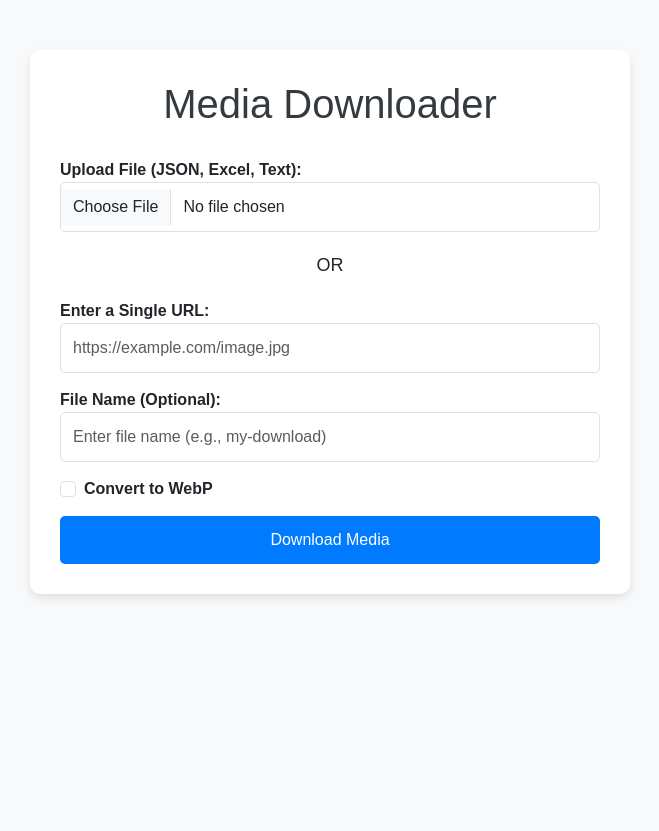
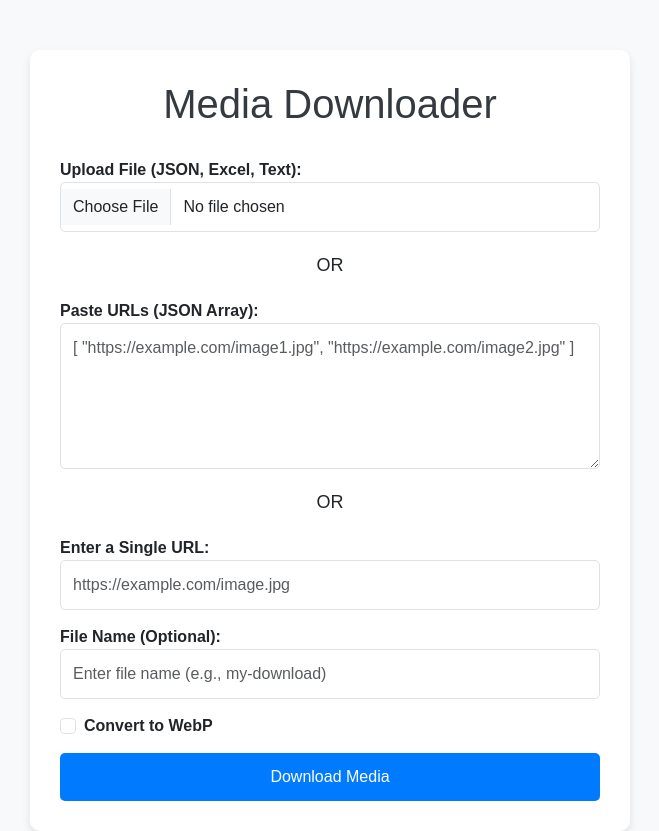
Before and after one commit to hilalsalarzi/media-downloader, a PHP site: page / in a window 1280 px wide. Shown: the whole page, without its empty margins (310-969 px from the left). Before the commit the page ends 598 px from the top, so only its background shows below. Run offline with PHP 8.4, Linux system fonts and the light colour scheme.

Commit message:
link downloader

```diff
--- a/index.php
+++ b/index.php
@@ -77,6 +77,14 @@
             <p>OR</p>
 
             <div class="form-group">
+                <label for="textareaLinks">Paste URLs (JSON Array):</label>
+                <textarea name="textareaLinks" id="textareaLinks" rows="5" class="form-control"
+                    placeholder='[ "https://example.com/image1.jpg", "https://example.com/image2.jpg" ]'></textarea>
+            </div>
+
+            <p>OR</p>
+
+            <div class="form-group">
                 <label for="singleLink">Enter a Single URL:</label>
                 <input type="url" name="singleLink" id="singleLink" class="form-control" placeholder="https://example.com/image.jpg">
             </div>
```
Also changed, not shown: config.php (+6 -1 lines).
